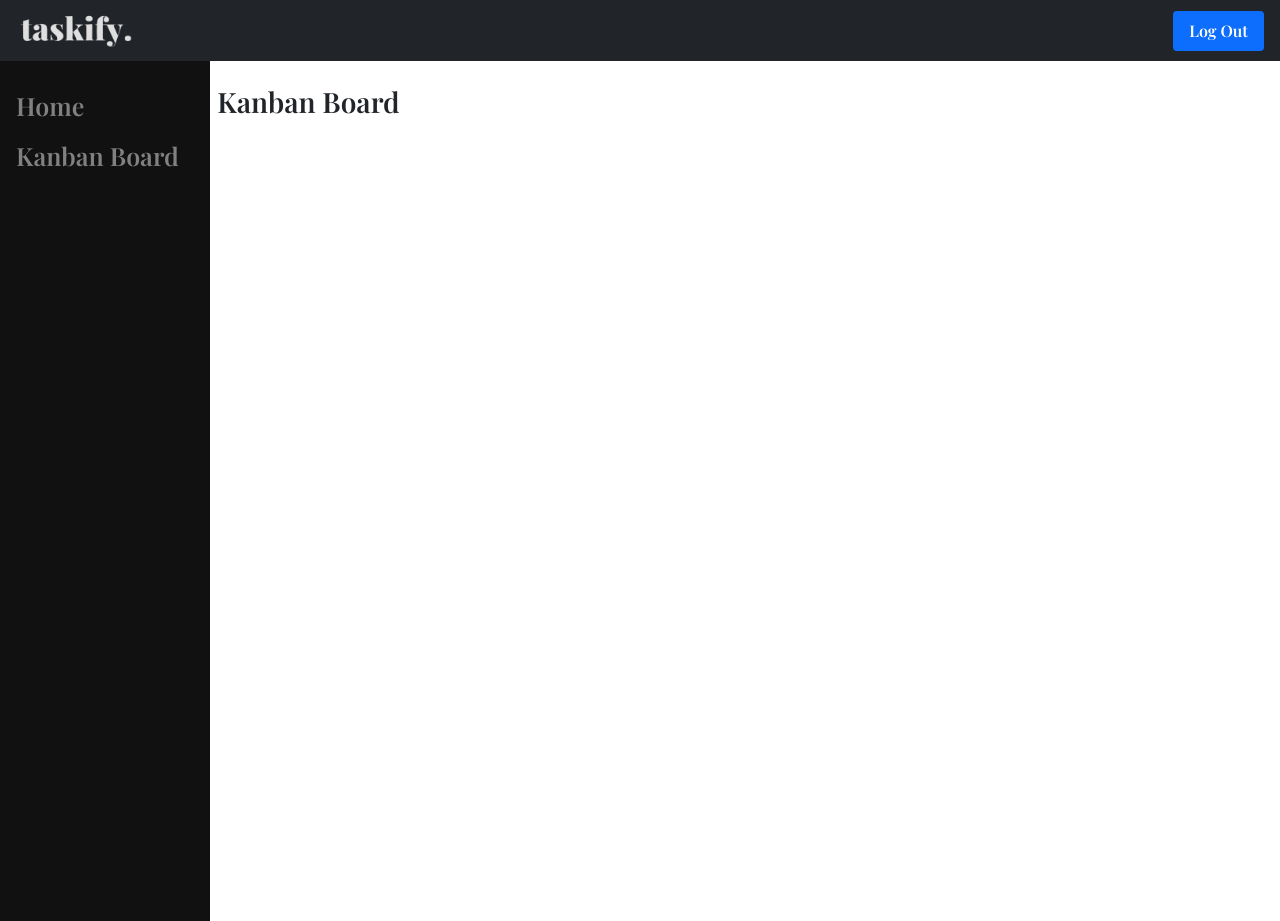
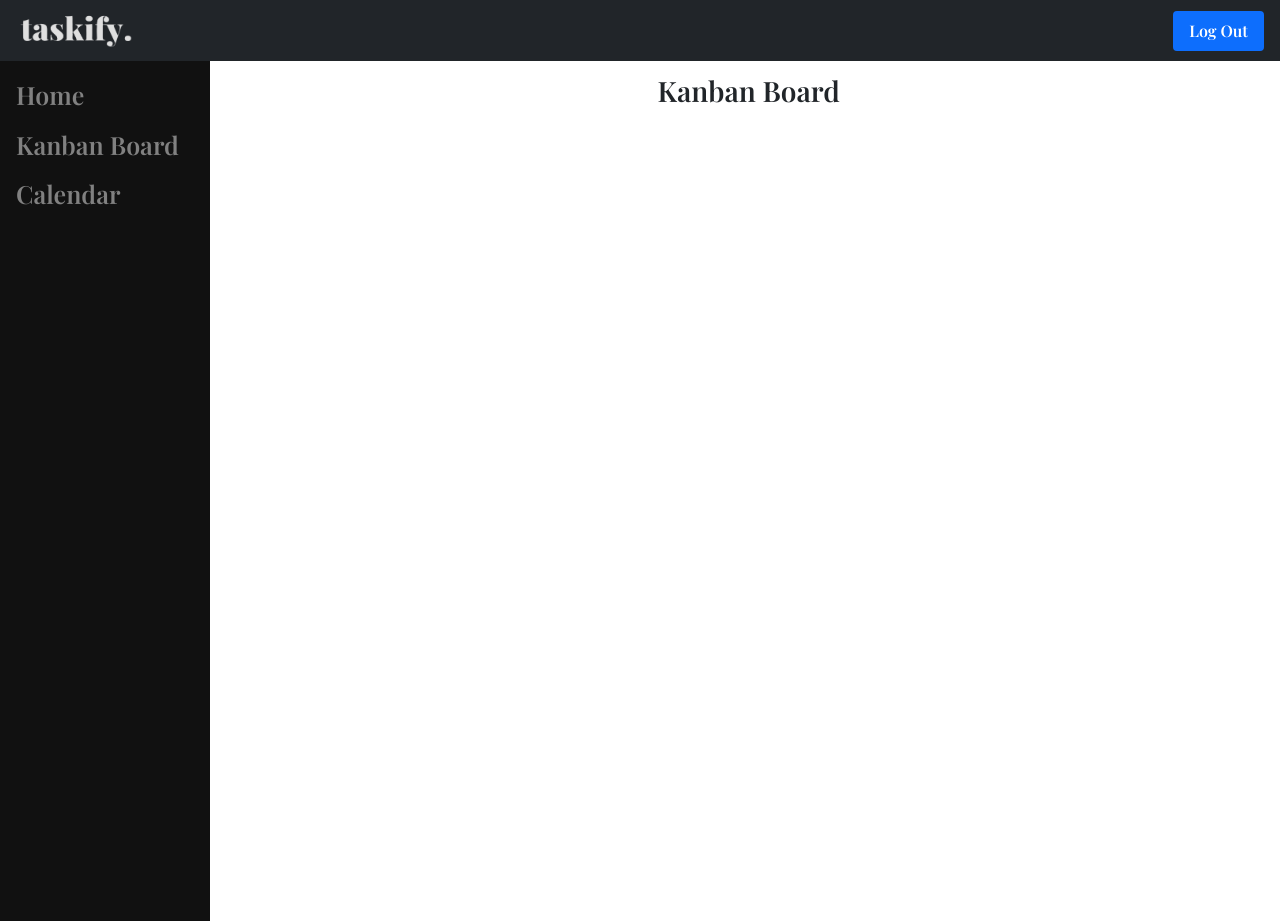
Before and after one commit to jerstnd/taskify-task_manager, a Flask app: page /kanban in a window 1280 px wide. Run offline with Flask 2, Linux system fonts and the light colour scheme; a user stored in the database is signed in; some libraries are stand-ins or nearby versions.

Commit message:
making calendar

```diff
--- a/taskify/static/styles.css
+++ b/taskify/static/styles.css
@@ -1,17 +1,15 @@
 @import url('https://fonts.googleapis.com/css2?family=Playfair+Display:wght@600&display=swap');
 
 *{
-    box-sizing: border-box;
     font-family: 'Playfair Display', sans-serif;
 
 }
 
 html, body {
     width: 100%;
-    height: 100%;
     margin: 0;
     padding: 0;
-    overflow: hidden;
+    overflow-x: hidden;
 }
 
 .landingpage{
@@ -83,3 +81,7 @@
 .todoform button {
     margin-left: 5px;
 }
+
+.content {
+    margin-top: 50px;
+}
--- a/taskify/templates/base.html
+++ b/taskify/templates/base.html
@@ -17,11 +17,12 @@
     />
     <link href="https://cdn.jsdelivr.net/npm/bootstrap@5.0.0-beta3/dist/css/bootstrap.min.css" rel="stylesheet" integrity="sha384-eOJMYsd53ii+scO/bJGFsiCZc+5NDVN2yr8+0RDqr0Ql0h+rP48ckxlpbzKgwra6" crossorigin="anonymous">
     <link rel="stylesheet" href="{{ url_for('static', filename='styles.css') }}">
+    {% block head %}{% endblock %}
     <title>taskify</title>
 </head>
 <body>
     <!--navbar-->
-    <nav class="navbar navbar-dark bg-dark">
+    <nav class="navbar navbar-dark bg-dark fixed-top">
         <!-- Navbar content -->
         <a href="#" class="navbar-brand "><img src="{{url_for('static', filename='taskify4.png')}}" alt="" width="120" height="35"></a>
         <ul class="nav nav-pills nav-fill">
@@ -64,8 +65,11 @@
     {% endwith %}
 
     <!--content-->
-    {% block content %}
-    {% endblock %}
+    <div class="content">
+      {% block content %}
+      {% endblock %}
+    </div>
+
 
 
     <script src="https://cdn.jsdelivr.net/npm/bootstrap@5.0.0-beta3/dist/js/bootstrap.bundle.min.js" integrity="sha384-JEW9xMcG8R+pH31jmWH6WWP0WintQrMb4s7ZOdauHnUtxwoG2vI5DkLtS3qm9Ekf" crossorigin="anonymous"></script>
--- a/taskify/templates/home.html
+++ b/taskify/templates/home.html
@@ -6,7 +6,7 @@
         <div class="sidenav">
             <a href="#">Home</a>
             <a href="/kanban">Kanban Board</a>
-            <a href="#"></a>
+            <a href="/calendar">Calendar</a>
             <a href="#"></a>
         </div>
     </div>
@@ -25,9 +25,6 @@
                     <button type="submit" class="btn btn-primary">&#43;</button>
                 </form>
             </div>
-            {% for todo in user.todo %}
-                <p>{{ todo.todo_list }}</p>
-            {% endfor %}
         </div>
 </div>
 {% endblock %}
--- a/taskify/templates/kanban.html
+++ b/taskify/templates/kanban.html
@@ -6,13 +6,13 @@
         <div class="sidenav">
             <a href="/home">Home</a>
             <a href="#">Kanban Board</a>
-            <a href="#"></a>
+            <a href="/calendar">Calendar</a>
             <a href="#"></a>
         </div>
     </div>
     <div class="col-sm-10">
         <br>
-        <h3>Kanban Board</h3>
+        <h3 align='center'>Kanban Board</h3>
     </div>
 
 </div>
--- a/taskify/views.py
+++ b/taskify/views.py
@@ -30,3 +30,19 @@
 @login_required
 def kanban():
     return render_template('kanban.html', user=current_user)
+
+@views.route('/calendar')
+@login_required
+def calendar():
+    events = [
+        {
+            'todo' : "testing",
+            'date' : "2021-05-14"
+        },
+        {
+            'todo' : 'eat',
+            'date' : '2021-05-15'
+        }
+    ]
+
+    return render_template('calendar.html', user=current_user, events=events)
```
Also changed, not shown: taskify/templates/calendar.html (added, +40 -0 lines).
